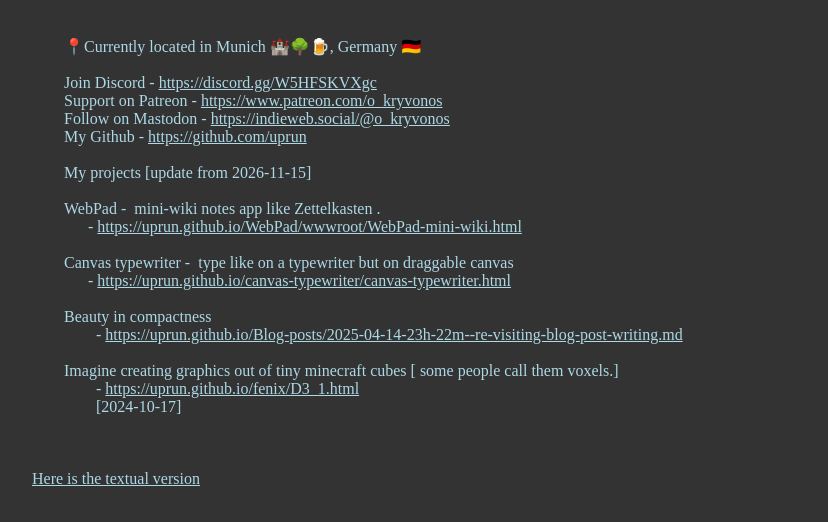
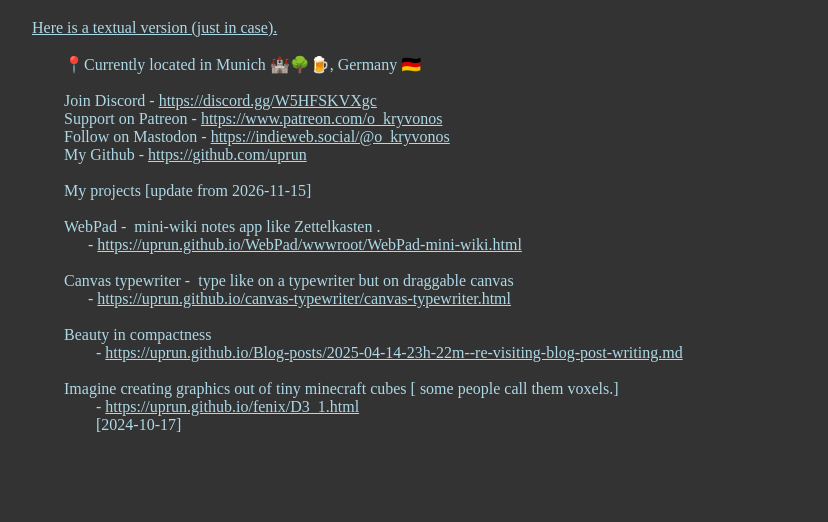
Before and after one commit to uprun/uprun.github.io, a plain HTML site: page index.html in a window 1280 px wide. Shown: the part 64-586 px from the top of the page, without its empty margins (128-956 px from the left). Drawn offline with Linux system fonts and the light colour scheme.

Commit message:
moved textual version to the top

```diff
--- a/index.html
+++ b/index.html
@@ -53,12 +53,10 @@
     <div style="margin: auto; max-width: 60rem;">
 
         <h1>Oleksandr Kryvonos -  Ukrainian computer scientist <img style="width: 3rem;" src="svg/Flag_of_Ukraine.svg" class="webpad-svg-element " style="margin-left: 0.5rem; margin-right: 0.5rem;" alt="Ukrainian flag - two horizontal strips, blue and yellow"/></h1>
-
+        <div>
+            <a href="https://uprun.github.io/main-information.txt">Here is a textual version (just in case).</a>
+        </div>
         <div id="insert-text-div"></div>
-        <div>
-            <a href="https://uprun.github.io/main-information.txt">Here is the textual version</a>
-        </div>
-
     </div>
 
 </body>
```
